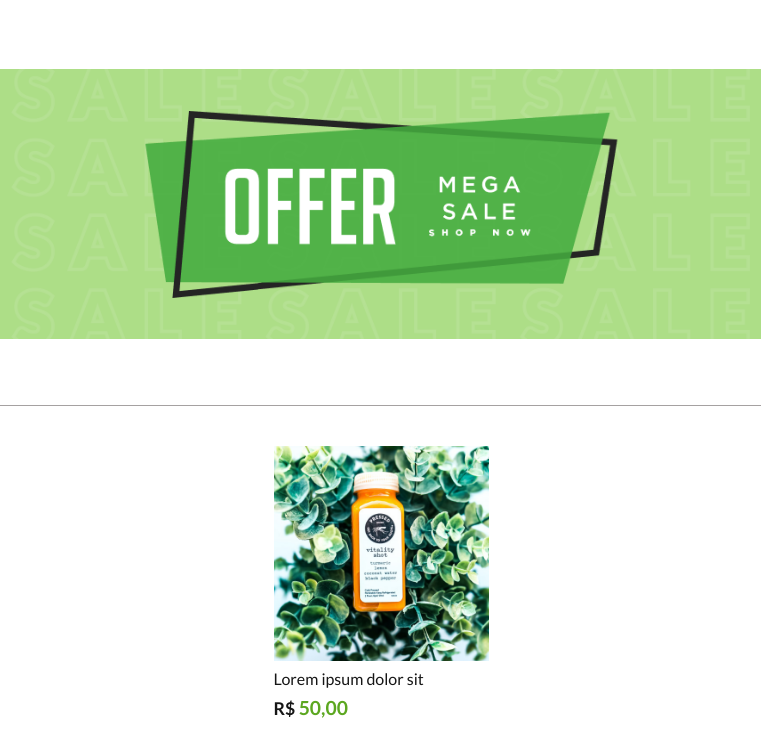
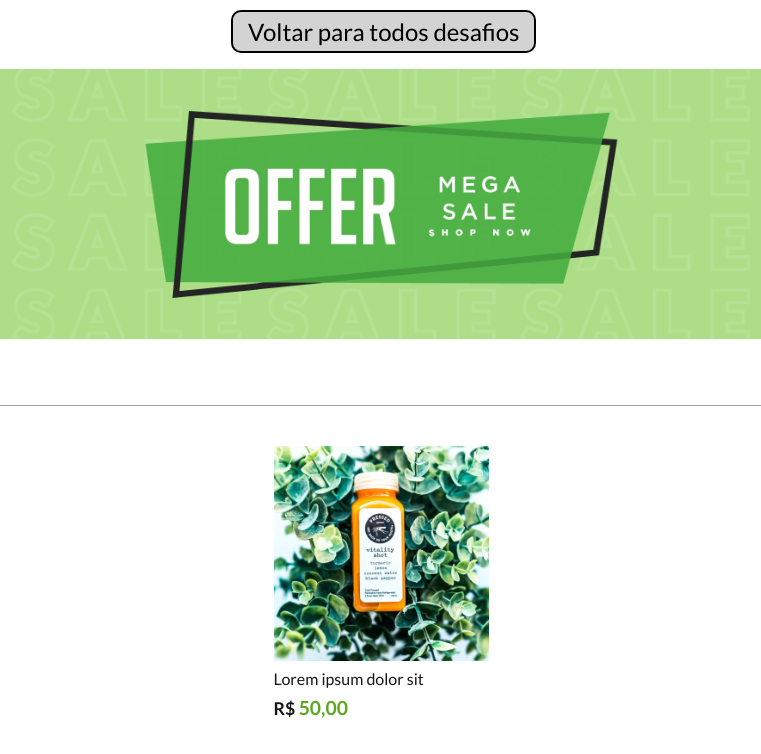
Before and after one commit to lucasregisdemoraes/devchallenge, a plain HTML site: page challenges/selfcare/index.html in a window 1280 px wide. Shown: the top 754 px of the page, 259-1020 px from the left. Drawn offline with Linux system fonts and the light colour scheme.

Commit message:
Adicionado o botão de voltar
Adicionado o botão de voltar no desafio selfcare.

```diff
--- a/challenges/selfcare/index.html
+++ b/challenges/selfcare/index.html
@@ -12,6 +12,8 @@
 </head>
 
 <body>
+
+    <a id="back-btn" href="../../index.html">Voltar para todos desafios</a>
 
     <header>
         <div>
--- a/challenges/selfcare/styles/style.css
+++ b/challenges/selfcare/styles/style.css
@@ -8,6 +8,26 @@ hr {
     border-width: 0 0 1px 0;
     border-color: #A5A1A1;
     margin: 0;
+}
+
+#back-btn {
+    position: fixed;
+    background-color: lightgray;
+    color: black;
+    border: black 2px solid;
+    text-decoration: none;
+    padding: 5px 15px;
+    border-radius: 10px;
+    bottom: 80px;
+    left: calc(50% - 150px);
+    font-size: 1.5rem;
+}
+
+#back-btn:hover {
+    background-color: rgb(230, 230, 230);
+    border: none;
+    border: rgb(104, 104, 104) 2px solid;
+    transition: .3s;
 }
 
 /*      ===== Header =====    */
@@ -147,6 +167,11 @@ header {
 
 @media(min-width:880px) {
 
+    #back-btn {
+        top: 10px;
+        bottom: initial;
+    }
+
     header {
         padding: 18px 50px;
     }
```
